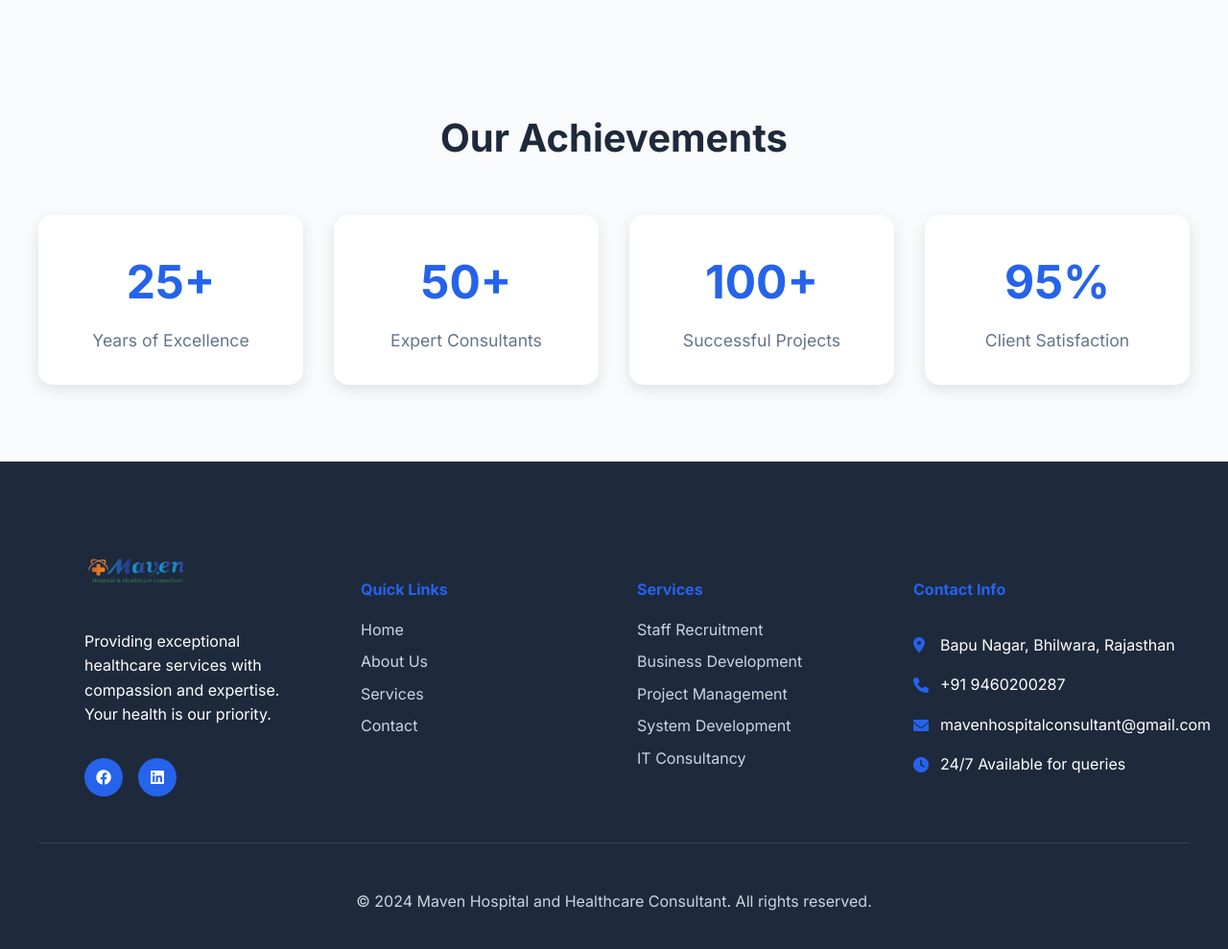
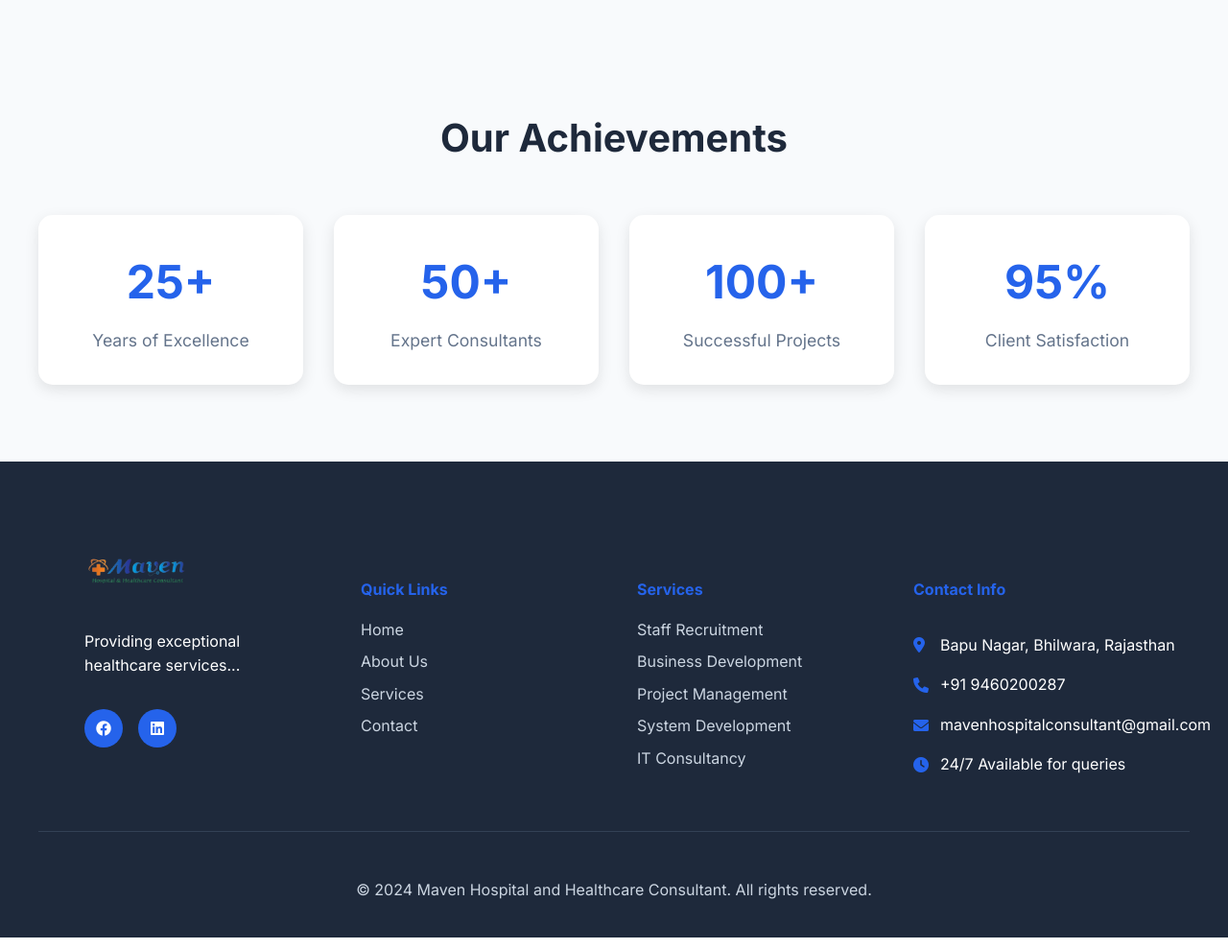
Before and after one commit to divyanshge02/maven_website, a Flask app: page /about in a window 1280 px wide. Shown: the part 4091-5080 px from the top of the page at 96% size. Run offline with Flask 3, Linux system fonts and the light colour scheme.

Commit message:
Update about.html

```diff
--- a/templates/about.html
+++ b/templates/about.html
@@ -13,21 +13,13 @@
     <nav class="navbar">
         <div class="nav-container">
             <div class="nav-logo">
-                <img src="assets/logo1.png" alt="Maven Hospital Logo" class="logo-img">
+                <img src="{{ url_for('static', filename='assets/logo1.png') }}" alt="Maven Hospital Logo" class="logo-img">
             </div>
             <ul class="nav-menu">
-                <li class="nav-item">
-                    <a href="index.html" class="nav-link">Home</a>
-                </li>
-                <li class="nav-item">
-                    <a href="about.html" class="nav-link active">About Us</a>
-                </li>
-                <li class="nav-item">
-                    <a href="services.html" class="nav-link">Services</a>
-                </li>
-                <li class="nav-item">
-                    <a href="contact.html" class="nav-link">Contact</a>
-                </li>
+                <li class="nav-item"><a href="{{ url_for('index') }}" class="nav-link">Home</a></li>
+                <li class="nav-item"><a href="{{ url_for('about') }}" class="nav-link active">About Us</a></li>
+                <li class="nav-item"><a href="{{ url_for('services') }}" class="nav-link">Services</a></li>
+                <li class="nav-item"><a href="{{ url_for('contact') }}" class="nav-link">Contact</a></li>
             </ul>
             <div class="hamburger">
                 <span class="bar"></span>
@@ -69,6 +61,7 @@
     <!-- Mission & Values -->
     <section class="mission-values-modern">
         <div class="mv-container">
+            <!-- Vision -->
             <div class="mv-card">
                 <div class="mv-icon"><i class="fas fa-eye"></i></div>
                 <h3>Our Vision</h3>
@@ -78,6 +71,7 @@
                 </ul>
                 <p>Our vision at Maven is to proactively shape the future of global healthcare. We aspire to be the driving force behind transformative changes and groundbreaking innovations, ultimately ensuring that high-quality, efficient, and accessible healthcare becomes a reality for everyone, everywhere.</p>
             </div>
+            <!-- Mission -->
             <div class="mv-card">
                 <div class="mv-icon"><i class="fas fa-bullseye"></i></div>
                 <h3>Our Mission</h3>
@@ -88,6 +82,7 @@
                 </ul>
                 <p>Our mission is to equip healthcare organizations with the precise strategic insights and holistic solutions they need to thrive. We are dedicated to rigorously optimizing their operations, cultivating sustainable long-term growth, and demonstrably improving patient care, all achieved through our specialized offerings in talent acquisition, professional training, and advanced IT guidance.</p>
             </div>
+            <!-- Values -->
             <div class="mv-card">
                 <div class="mv-icon"><i class="fas fa-heart"></i></div>
                 <h3>Our Values</h3>
@@ -103,7 +98,7 @@
         </div>
     </section>
 
-    <!-- Team Section -->
+    <!-- Team -->
     <section class="team-section">
         <div class="container">
             <h2>Our Leader</h2>
@@ -146,9 +141,9 @@
             <div class="footer-content">
                 <div class="footer-section">
                     <div class="footer-logo">
-                        <img src="assets/logo1.png" alt="Maven Hospital Logo" class="footer-logo-img">
+                        <img src="{{ url_for('static', filename='assets/logo1.png') }}" alt="Maven Hospital Logo" class="footer-logo-img">
                     </div>
-                    <p>Providing exceptional healthcare services with compassion and expertise. Your health is our priority.</p>
+                    <p>Providing exceptional healthcare services...</p>
                     <div class="social-links">
                         <a href="https://www.facebook.com/MavenHMConsultant/" target="_blank"><i class="fab fa-facebook"></i></a>
                         <a href="https://www.linkedin.com/in/hardyesh-singh-gehlot-5537bb35/" target="_blank"><i class="fab fa-linkedin"></i></a>
@@ -157,20 +152,20 @@
                 <div class="footer-section">
                     <h4>Quick Links</h4>
                     <ul>
-                        <li><a href="index.html">Home</a></li>
-                        <li><a href="about.html">About Us</a></li>
-                        <li><a href="services.html">Services</a></li>
-                        <li><a href="contact.html">Contact</a></li>
+                        <li><a href="{{ url_for('index') }}">Home</a></li>
+                        <li><a href="{{ url_for('about') }}">About Us</a></li>
+                        <li><a href="{{ url_for('services') }}">Services</a></li>
+                        <li><a href="{{ url_for('contact') }}">Contact</a></li>
                     </ul>
                 </div>
                 <div class="footer-section">
                     <h4>Services</h4>
                     <ul>
-                        <li><a href="services.html">Staff Recruitment</a></li>
-                        <li><a href="services.html">Business Development</a></li>
-                        <li><a href="services.html">Project Management</a></li>
-                        <li><a href="services.html">System Development</a></li>
-                        <li><a href="services.html">IT Consultancy</a></li>
+                        <li><a href="{{ url_for('services') }}">Staff Recruitment</a></li>
+                        <li><a href="{{ url_for('services') }}">Business Development</a></li>
+                        <li><a href="{{ url_for('services') }}">Project Management</a></li>
+                        <li><a href="{{ url_for('services') }}">System Development</a></li>
+                        <li><a href="{{ url_for('services') }}">IT Consultancy</a></li>
                     </ul>
                 </div>
                 <div class="footer-section">
@@ -189,6 +184,6 @@
         </div>
     </footer>
 
-    <script src="script.js"></script>
+    <script src="{{ url_for('static', filename='script.js') }}"></script>
 </body>
 </html>
```
